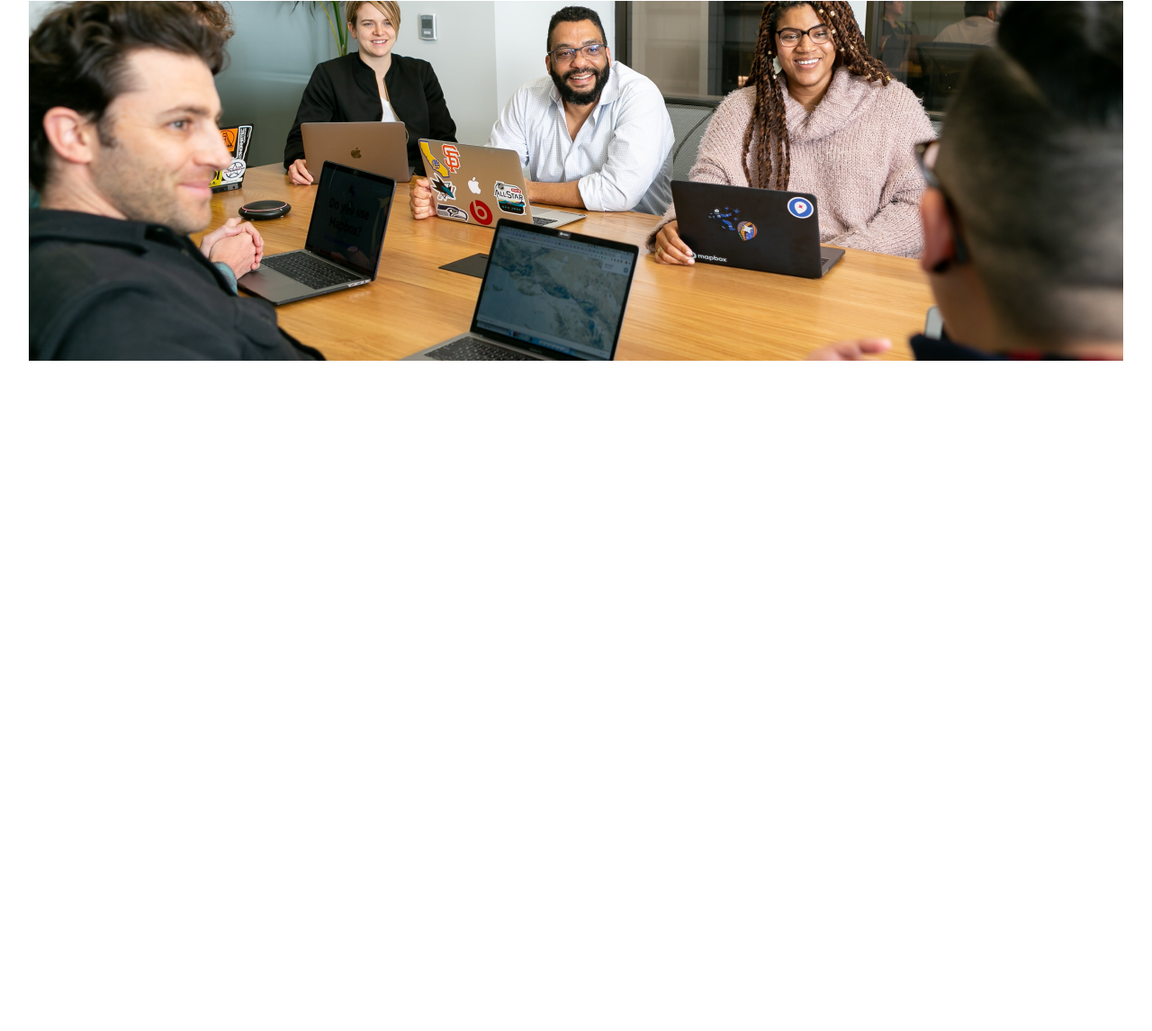
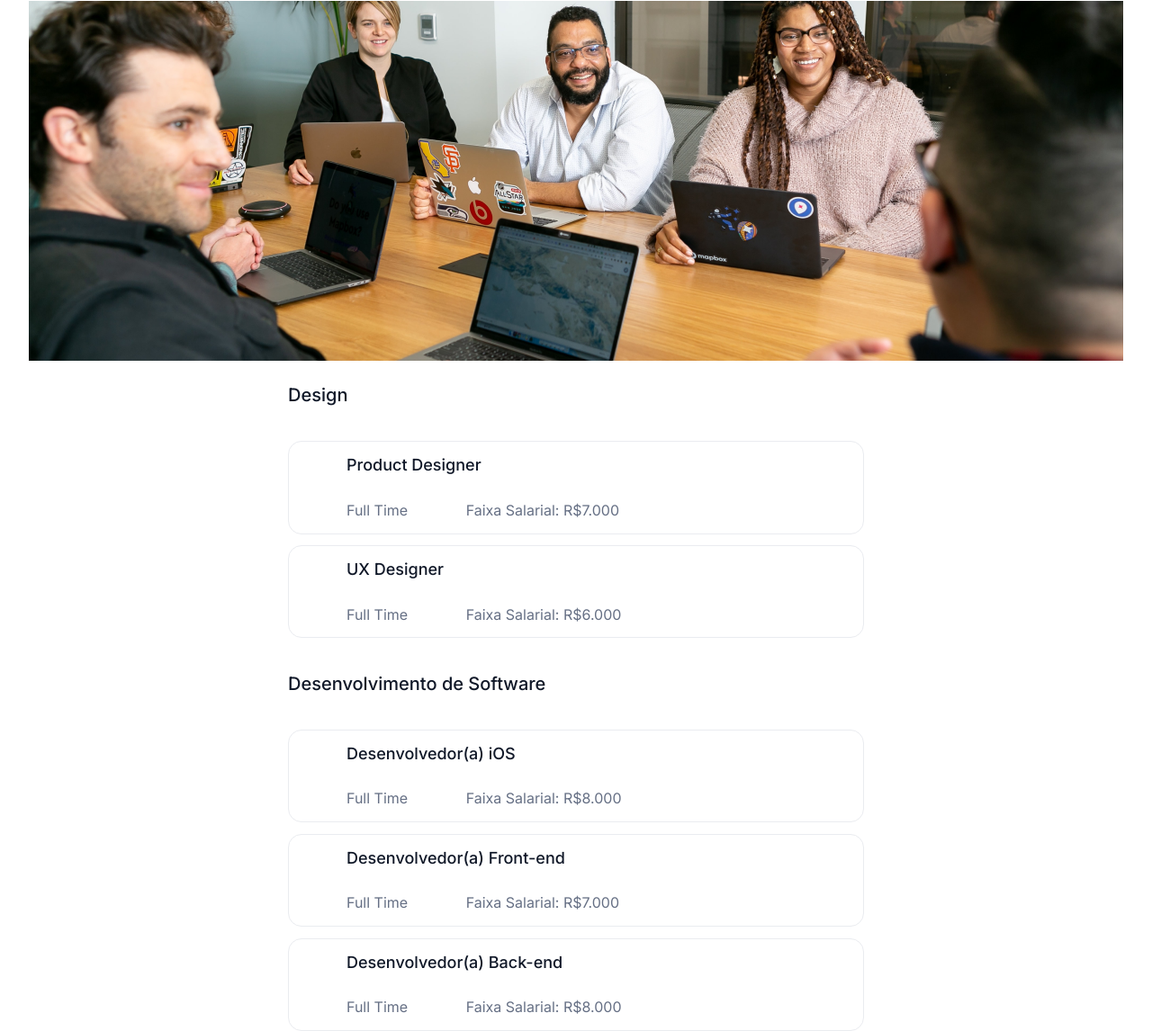
Before and after one commit to diegosantiago92/Desafio-HTML-e-CSS, a plain HTML site: page index.html in a window 1280 px wide. Shown: the part 1019-2165 px from the top of the page at 90% size. Before the commit the page ends 1420 px from the top, so only its background shows below. Drawn offline with Linux system fonts and the light colour scheme.

Commit message:
Foi adicionada a nova seção com as descrições das vagas e salários. Após todo projeto finalizado, darei uma manutenção geral no código, removendo redundâncias, melhorando as classes e alterar ou corrigir as tags para manter o código o mais limpo possível.

```diff
--- a/index.html
+++ b/index.html
@@ -62,6 +62,49 @@
             <p>Somos uma equipe 100% remota com pessoas do Brasil inteiro.</p>
             <img src="assets/Image.png" alt="Imagem de uma reunião de desenvolvedores em uma mesa"/>
         </section>
+        <section class="vagas__descricao__full">
+
+            <span class="vagas__descricao__area">Design</span>
+
+        <div class="vagas">
+            <span class="vagas__titulo">Product Designer</span>
+                <div class="vagas__conteudo">
+                    <span class="vagas__conteudo__time">Full Time</span>
+                    <span class="vagas__conteudo__salario">Faixa Salarial: R$7.000</span>
+                </div>
+        </div>
+            <div class="vagas">
+                <span class="vagas__titulo">UX Designer</span>
+                <div class="vagas__conteudo">
+                    <span class="vagas__conteudo__time">Full Time</span>
+                    <span class="vagas__conteudo__salario">Faixa Salarial: R$6.000</span>
+                </div>
+            </div>
+
+            <span class="vagas__descricao__area">Desenvolvimento de Software</span>
+
+            <div class="vagas">
+                <span class="vagas__titulo">Desenvolvedor(a) iOS</span>
+                    <div class="vagas__conteudo">
+                        <span class="vagas__conteudo__time">Full Time</span>
+                        <span class="vagas__conteudo__salario">Faixa Salarial: R$8.000</span>
+                    </div>
+            </div>
+            <div class="vagas">
+                    <span class="vagas__titulo">Desenvolvedor(a) Front-end</span>
+                    <div class="vagas__conteudo">
+                        <span class="vagas__conteudo__time">Full Time</span>
+                        <span class="vagas__conteudo__salario">Faixa Salarial: R$7.000</span>
+                    </div>
+            </div>
+            <div class="vagas">
+                    <span class="vagas__titulo">Desenvolvedor(a) Back-end</span>
+                    <div class="vagas__conteudo">
+                        <span class="vagas__conteudo__time">Full Time</span>
+                        <span class="vagas__conteudo__salario">Faixa Salarial: R$8.000</span>
+                    </div>
+                </div>
+        </section>
     </main>
 
     <footer>
--- a/style.css
+++ b/style.css
@@ -145,5 +145,36 @@ body{
   font-size: 1.25rem;
   color: var(--cinza);
   margin-bottom: 60px;
-
 }
+.vagas__descricao__area{
+  padding: 2% 25% 2%;
+  display: flex;
+  color: var(--azul);
+  font-size: 1.25rem;
+  font-weight: 500;
+}
+.vagas{
+  display: flex;
+  flex-direction: column;
+  width: 50%;
+  margin: 1% auto;
+  border: 1px #EAECF0 solid;
+  border-radius: 15px;
+  padding: 1% 5% 1%;
+}
+.vagas__titulo{
+  color: var(--azul);
+  font-size: 1.125rem;
+  font-weight: 500;
+  padding-bottom: 5%;
+}
+.vagas__conteudo{
+  color: var(--cinza);
+  font-size: 1rem;
+}
+.vagas__conteudo__time{
+  margin-right: 30px;
+}
+.vagas__conteudo__salario{
+  margin-left: 30px;
+}
```
